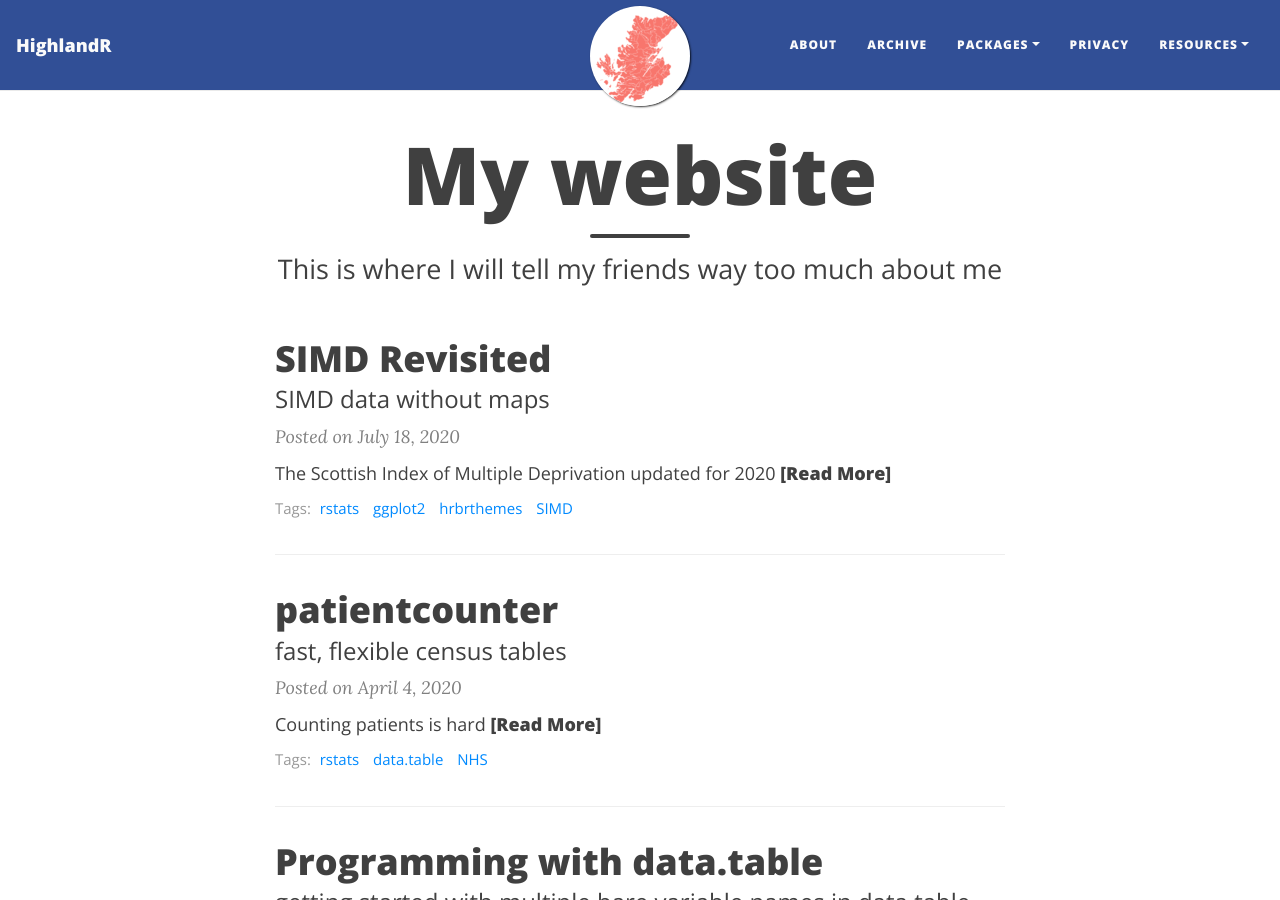
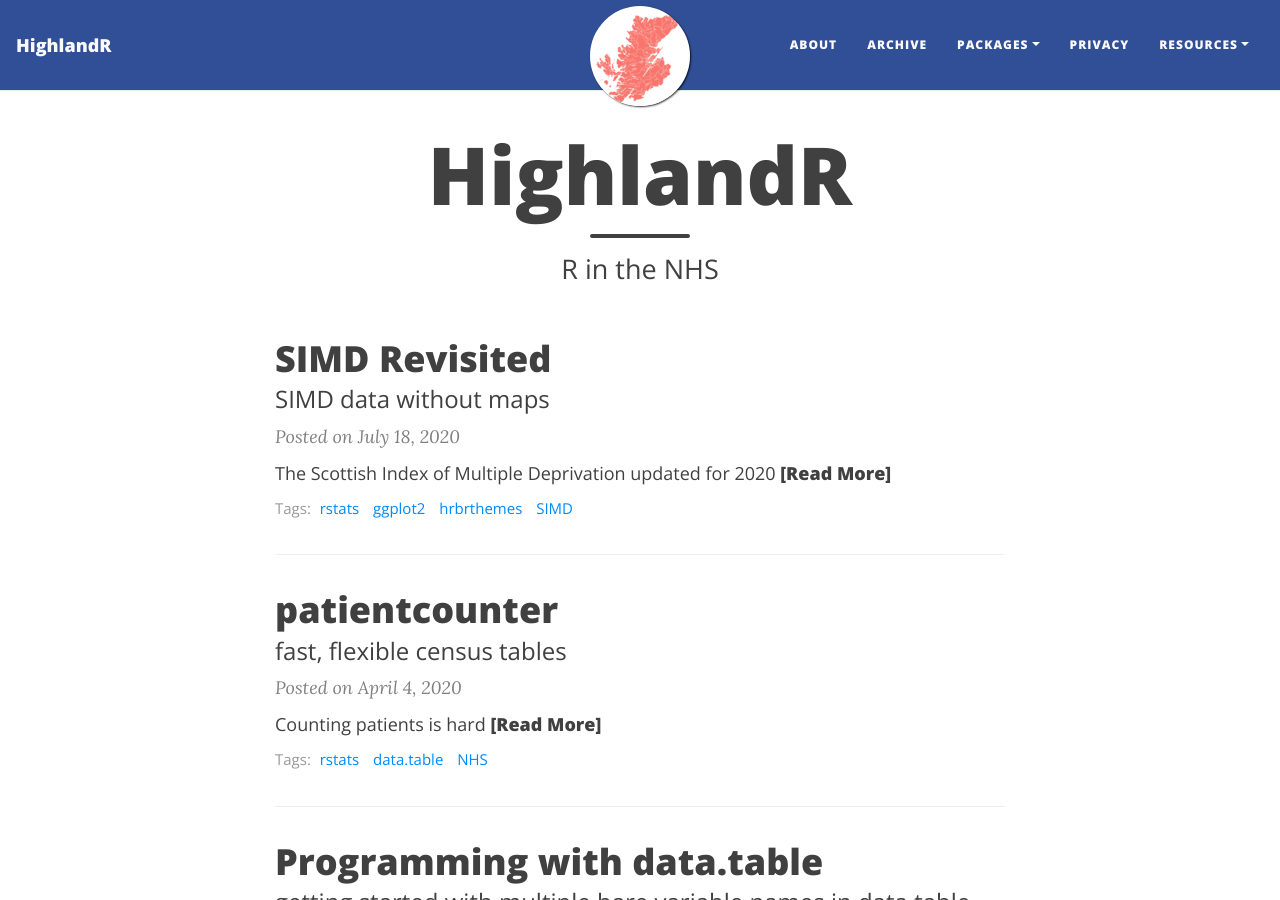
Before and after one commit to johnmackintosh/johnmackintosh.github.io, a Jekyll site: the page built from index.html, in a window 1280 px wide and 900 px high. Built offline with Jekyll 4.4.1, drawn with Linux system fonts in a browser that asks for light colours; nearby versions of some CDN libraries; the list of posts is cut into pages by our own code.

Commit message:
Update index.html

```diff
--- a/index.html
+++ b/index.html
@@ -1,5 +1,5 @@
 ---
 layout: home
-title: My website
-subtitle: This is where I will tell my friends way too much about me
+title: HighlandR
+subtitle: R in the NHS
 ---
```
